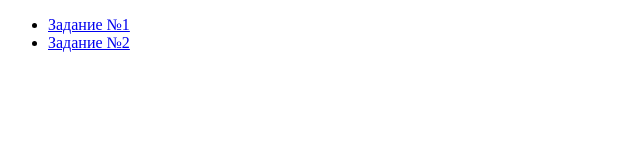
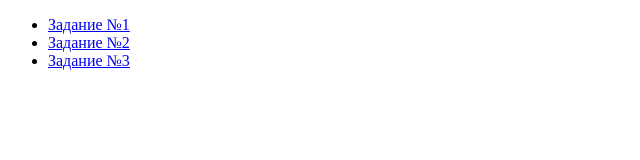
Before and after one commit to stanisurav/JavaScript, a plain HTML site: page www/lab1/index.html in a window 1280 px wide. Shown: the whole page, without its empty margins (0-640 px from the left). Drawn offline with Linux system fonts and the light colour scheme.

Commit message:
Добавление ссылки на задание №3

```diff
--- a/www/lab1/index.html
+++ b/www/lab1/index.html
@@ -9,6 +9,7 @@
     <ul id="nav">
         <li><a href="Lab1.html">Задание №1</a></li>
         <li><a href="Lab2.html">Задание №2</a></li>
+        <li><a href="Lab3.html">Задание №3</a></li>
     </ul>
   </body>
 </html>
```
